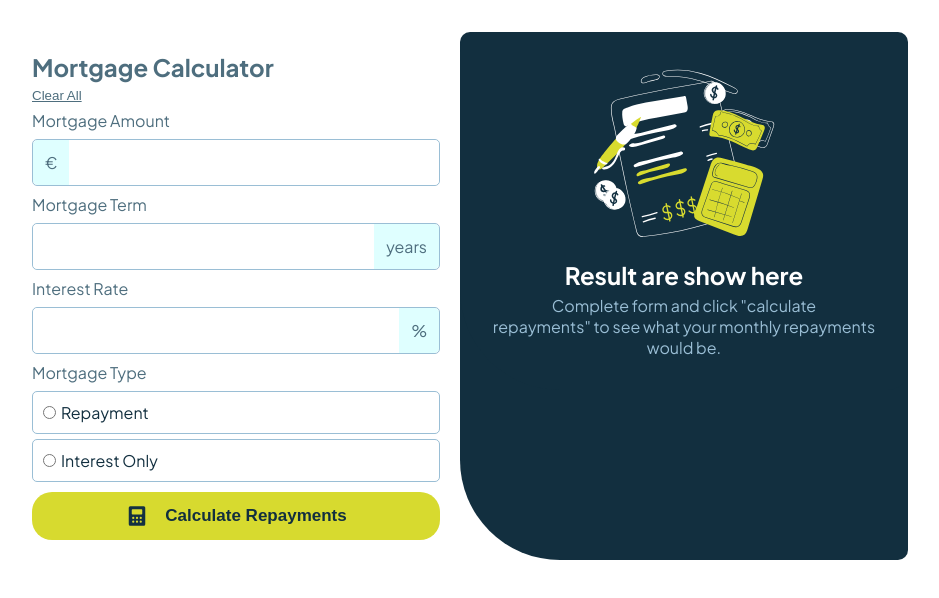
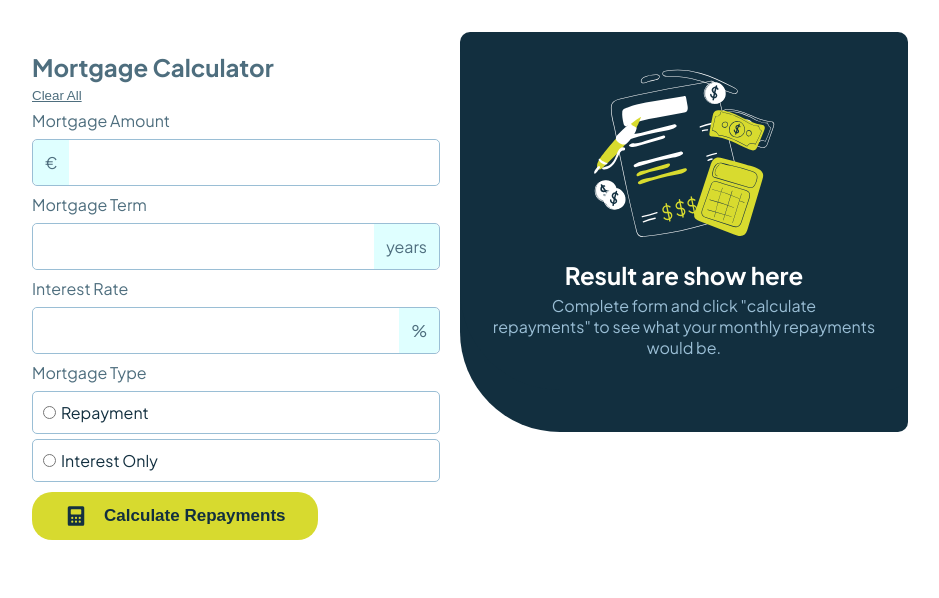
Before and after one commit to developer866/Job_listing-, a React (Create React App) app: page / in a window 1280 px wide. Shown: the top 598 px of the page, without its empty margins (180-1119 px from the left). Built offline with nearby package versions, Linux system fonts and the light colour scheme.

Commit message:
corrected button

```diff
--- a/src/App.css
+++ b/src/App.css
@@ -1,7 +1,7 @@
 .App {
   margin: 3rem auto;
   /* chhcechechech later  */
-  height: fit-content;
+  height: 50vh;
   font-family: Plus Jakarta Sans;
 }
 
--- a/src/components/Form.css
+++ b/src/components/Form.css
@@ -108,4 +108,18 @@ input[type="radio"]:checked{
   .form{
     width: 50%;
   }
+  .Calculate_Repayment {
+    width: 70%;
+    display: flex;
+    justify-content: center;
+    align-items: center;
+    margin-top: 10px;
+    background: hsl(61, 70%, 52%);
+    border: none;
+    padding: 12px;
+    border-radius: 20px;
+    font-size: 17px;
+    font-weight: bold;
+    color: hsl(202, 55%, 16%);
+  }
 }
```
